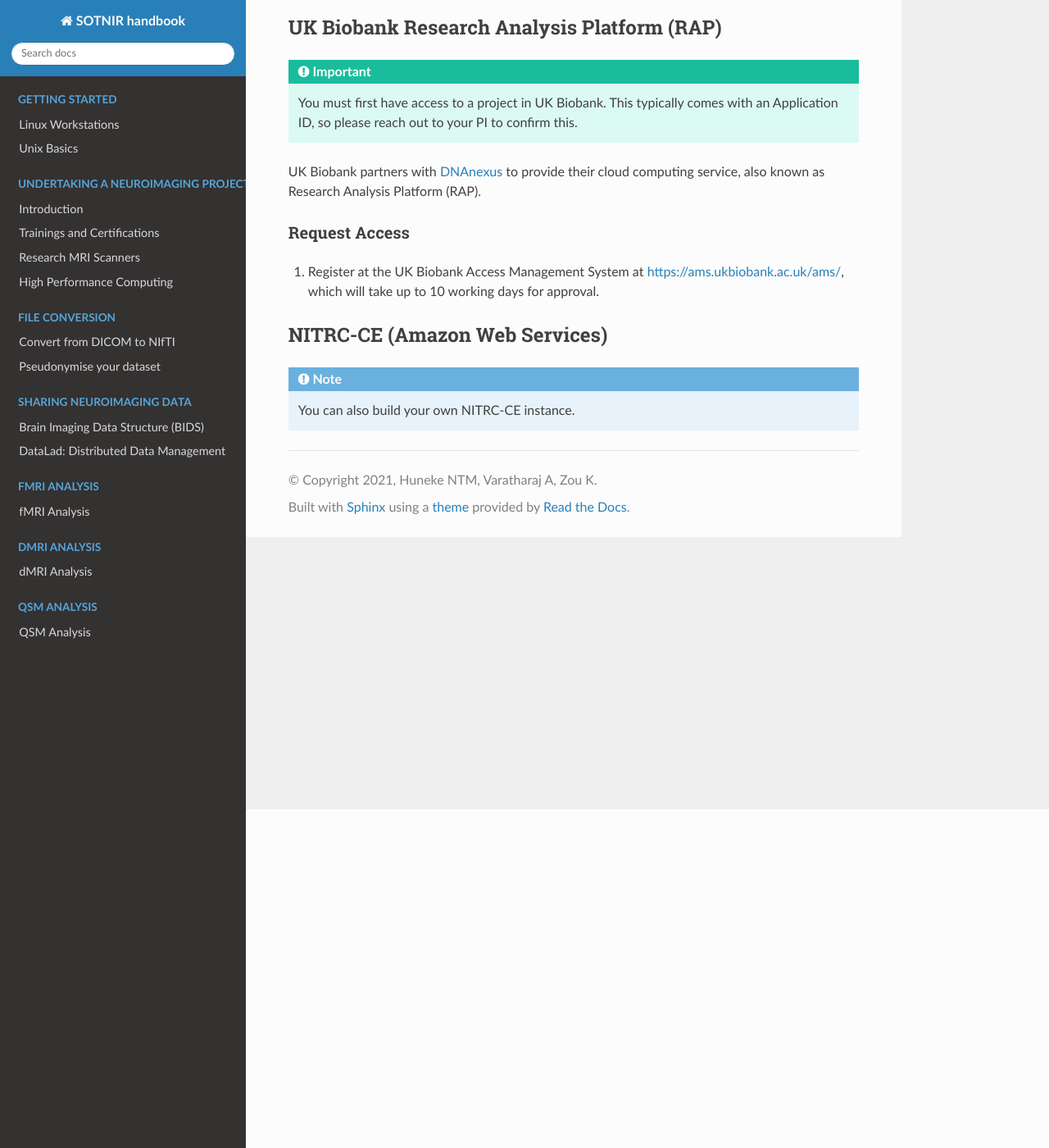
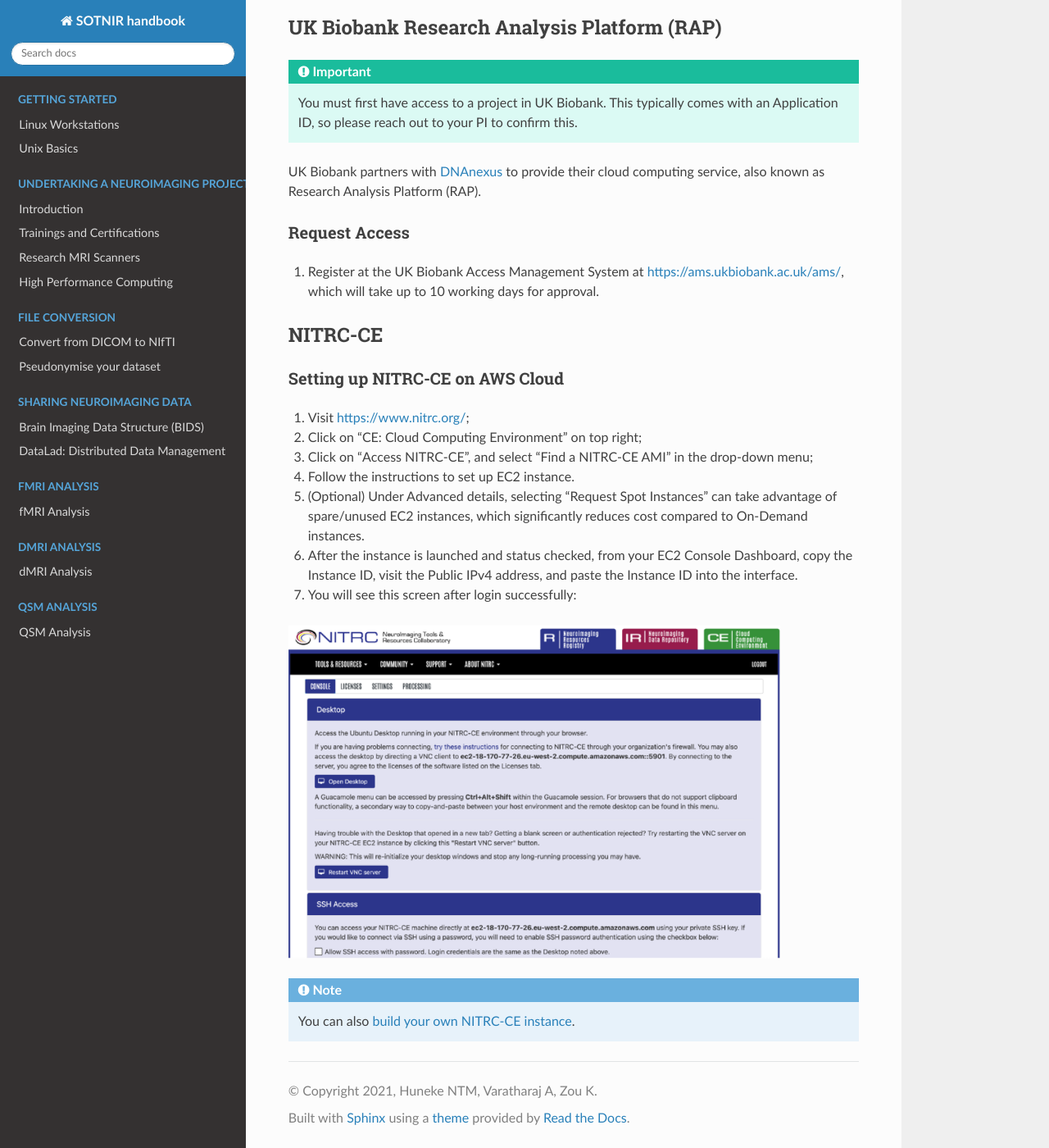
Before and after one commit to nhuneke/sotnir-handbook, a Sphinx documentation site: the page built from docs/projects-soton/cloud-computing.rst, in a window 1280 px wide and 1400 px high, scrolled down 413 px. Shown: the whole window at 82% size. Built offline with Sphinx 7.4.7 and the Read the Docs theme 2.0.0, drawn with Linux system fonts in a browser that asks for light colours; pages that are not in the unit, such as notebooks, are missing from menus.

Commit message:
Added nitrc-ce setup on AWS

```diff
--- a/docs/projects-soton/cloud-computing.rst
+++ b/docs/projects-soton/cloud-computing.rst
@@ -26,9 +26,23 @@ Request Access
 
 1. Register at the UK Biobank Access Management System at https://ams.ukbiobank.ac.uk/ams/, which will take up to 10 working days for approval.
 
-NITRC-CE (Amazon Web Services)
-------------------------------
+NITRC-CE
+--------
+
+Setting up NITRC-CE on AWS Cloud
+********************************
+
+1. Visit https://www.nitrc.org/;
+2. Click on "CE: Cloud Computing Environment" on top right;
+3. Click on "Access NITRC-CE", and select "Find a NITRC-CE AMI" in the drop-down menu;
+4. Follow the instructions to set up EC2 instance.
+5. (Optional) Under Advanced details, selecting "Request Spot Instances" can take advantage of spare/unused EC2 instances, which significantly reduces cost compared to On-Demand instances.
+6. After the instance is launched and status checked, from your EC2 Console Dashboard, copy the Instance ID, visit the Public IPv4 address, and paste the Instance ID into the interface.
+7. You will see this screen after login successfully:
+
+.. image:: ../images/nitrc-ce-aws-instance.png
+   :width: 600
 
 .. note::
 
-    You can also build your own NITRC-CE instance.
+    You can also `build your own NITRC-CE instance <https://www.nitrc.org/plugins/mwiki/index.php/nitrc:User_Guide_-_NITRC_Computational_Environment_Getting_Started#Building_Your_Own_NITRC-CE>`_.
```
Also changed, not shown: docs/images/nitrc-ce-aws-instance.png (added).
